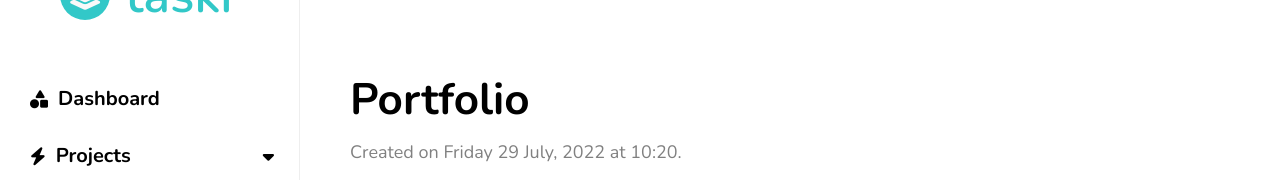
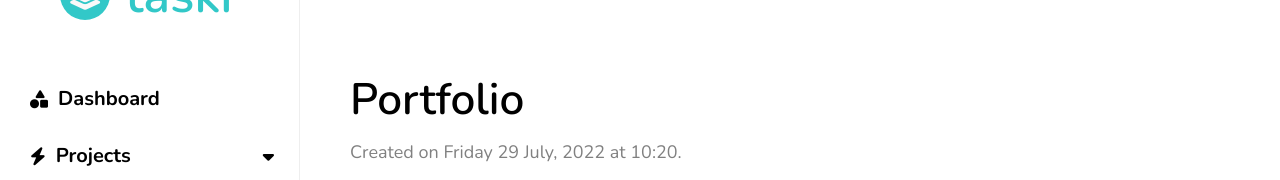
Before and after one commit to Web-Dev-Dan/taskr, a React (Create React App) app: page / in a window 1280 px wide. Shown: the part 122-302 px from the top of the page. Built offline with nearby package versions, Linux system fonts and the light colour scheme.

Commit message:
Updated ProjectContainer component

```diff
--- a/src/components/Main/Main.js
+++ b/src/components/Main/Main.js
@@ -10,6 +10,7 @@ function Main({
     ticketIsShown,
     ticketId
 }) {
+    // Get Current Project:
     const getCurrentProject = data.items.filter(project => project.id === projectId);
     const currentProject = getCurrentProject[0];
 
--- a/src/components/Main/ProjectContainer/ProjectContainer.css
+++ b/src/components/Main/ProjectContainer/ProjectContainer.css
@@ -3,8 +3,17 @@
 .main__head-info {}
 
 .head-info__title {
+    font-family: var(--font-primary);
     font-size: 4.4rem;
+    font-weight: 600;
     margin-bottom: 10px;
+    border: none;
+}
+
+.head-info__title::placeholder {
+    font-family: var(--font-primary);
+    font-size: 4rem;
+    font-weight: 400;
 }
 
 .head-info__date {
--- a/src/components/Main/ProjectContainer/ProjectContainer.js
+++ b/src/components/Main/ProjectContainer/ProjectContainer.js
@@ -1,4 +1,5 @@
 
+import { useState } from 'react';
 import './ProjectContainer.css';
 
 function ProjectContainer({
@@ -6,11 +7,12 @@ function ProjectContainer({
     projectDateCreated,
     projectTimeCreated
 }) {
+
     return (
         <div className="project-container">
             <div className="main__head">
                 <div className="main__head-info">
-                    <h2 className="head-info__title">{projectName}</h2>
+                    <input className="head-info__title" value={projectName} placeholder="Add Project Name..." type="text" />
                     <p className="head-info__date">Created on {projectDateCreated} at {projectTimeCreated}.</p>
                 </div>
             </div>
```
